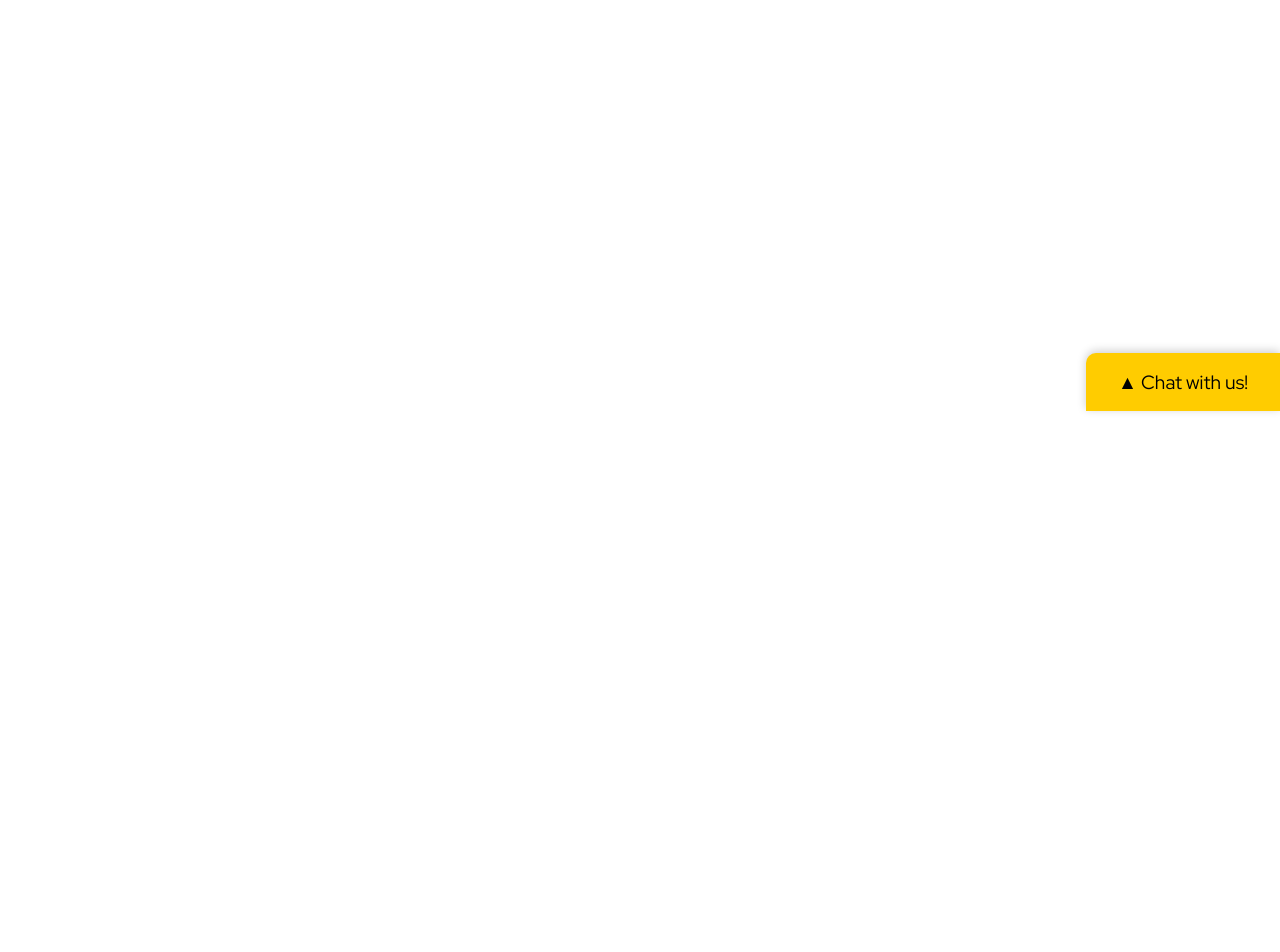
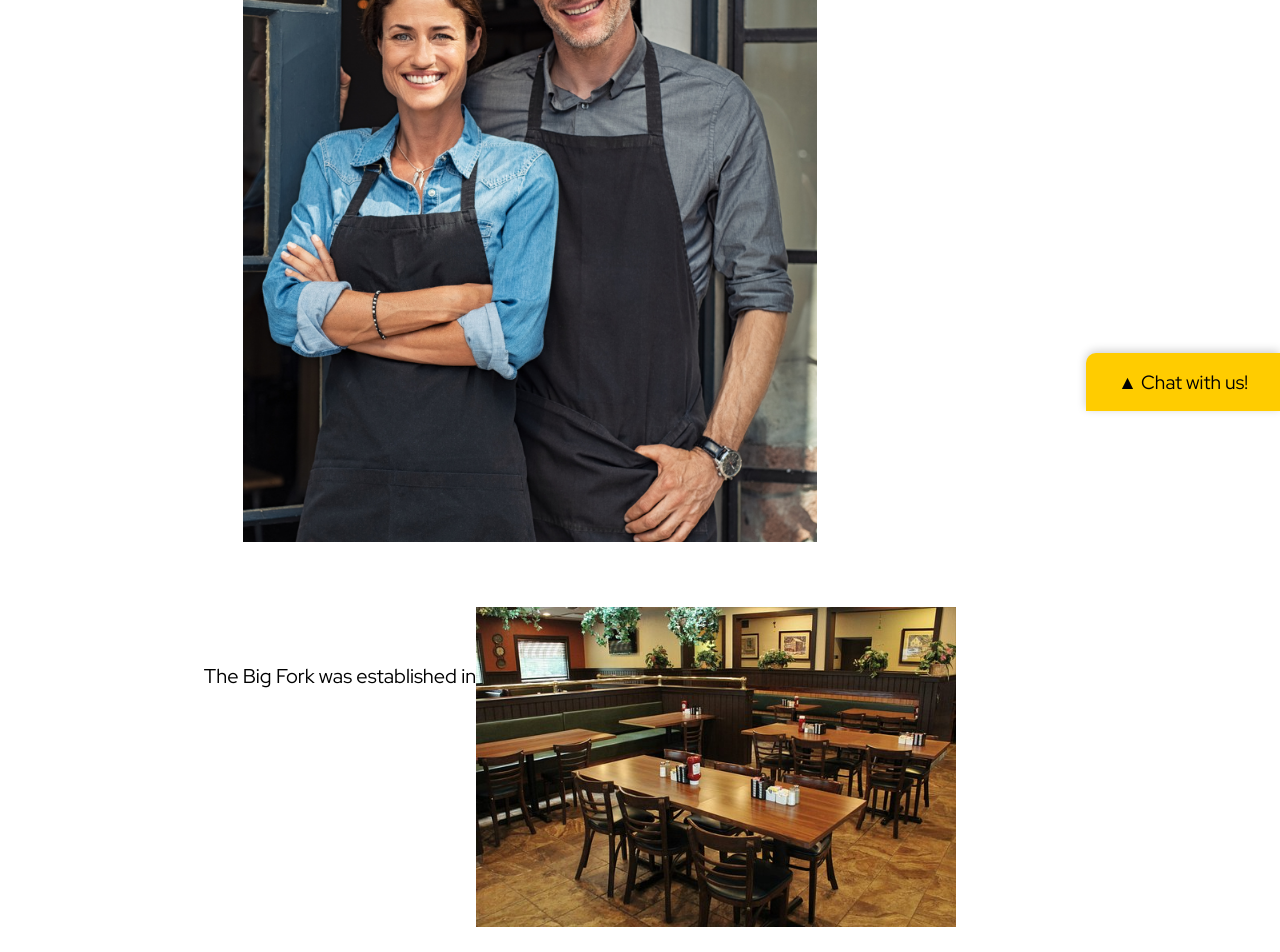
Before and after one commit to SEG3125-A/Group-13, a React (Create React App) app in the folder SEG-3125-Module7-React/: page /about in a window 1280 px wide. Shown: the part 389-1341 px from the top of the page. Before the commit the page ends 800 px from the top, so only its background shows below. Built offline with nearby package versions, Linux system fonts and the light colour scheme.

Commit message:
Create content skeleton

```diff
--- /dev/null
+++ b/SEG-3125-Module7-React/src/pages/About.css
@@ -0,0 +1,28 @@
+.ownerContainer, .historyContainer {
+    display: flex;
+    /* align-items: center; */
+    justify-content: center;
+}
+
+img {
+    max-width: 80%;
+    padding-top: 10%;
+}
+.imgLeft {
+    /* max-width: 80%; */
+    /* max-width: 15%; */
+    float: left;
+}
+
+.imgRight{
+    /* max-width: 80%; */
+    float: right;
+}
+.text {
+    font-size: 20px;
+    /* padding-left: 20px; */
+    padding-top: 10%;
+    max-width: 50%;
+    /* float: left; */
+    /* vertical-align: auto; */
+}
--- a/SEG-3125-Module7-React/src/pages/About.jsx
+++ b/SEG-3125-Module7-React/src/pages/About.jsx
@@ -1,9 +1,19 @@
 import React, { useState, useEffect, useRef   } from 'react';
-import '../components/Chat.css';
+import './About.css';
 const About = () => {
   return (
     <div className="about">
         <p>This is the about us page.</p>
+        <h1>About Us</h1>
+        <div className="ownerContainer">
+          <div className="imageLeft"><img src="images/restaurant-owner.png" alt='Restaurant owners standing in the doorway to The Big Fork with smiles.'></img></div>
+          <div className="text">Hi! We're </div>
+        </div>
+        <div className="historyContainer">
+        <div className="text">The Big Fork was established in </div>
+          <div className='imageRight'><img src="images/dining-room.jpg" alt='alt'></img></div>
+
+        </div>
     </div>
     );
   }
```
Also changed, not shown: SEG-3125-Module7-React/public/images/dining-room.jpg (added), SEG-3125-Module7-React/public/images/restaurant-owner.png (added).
